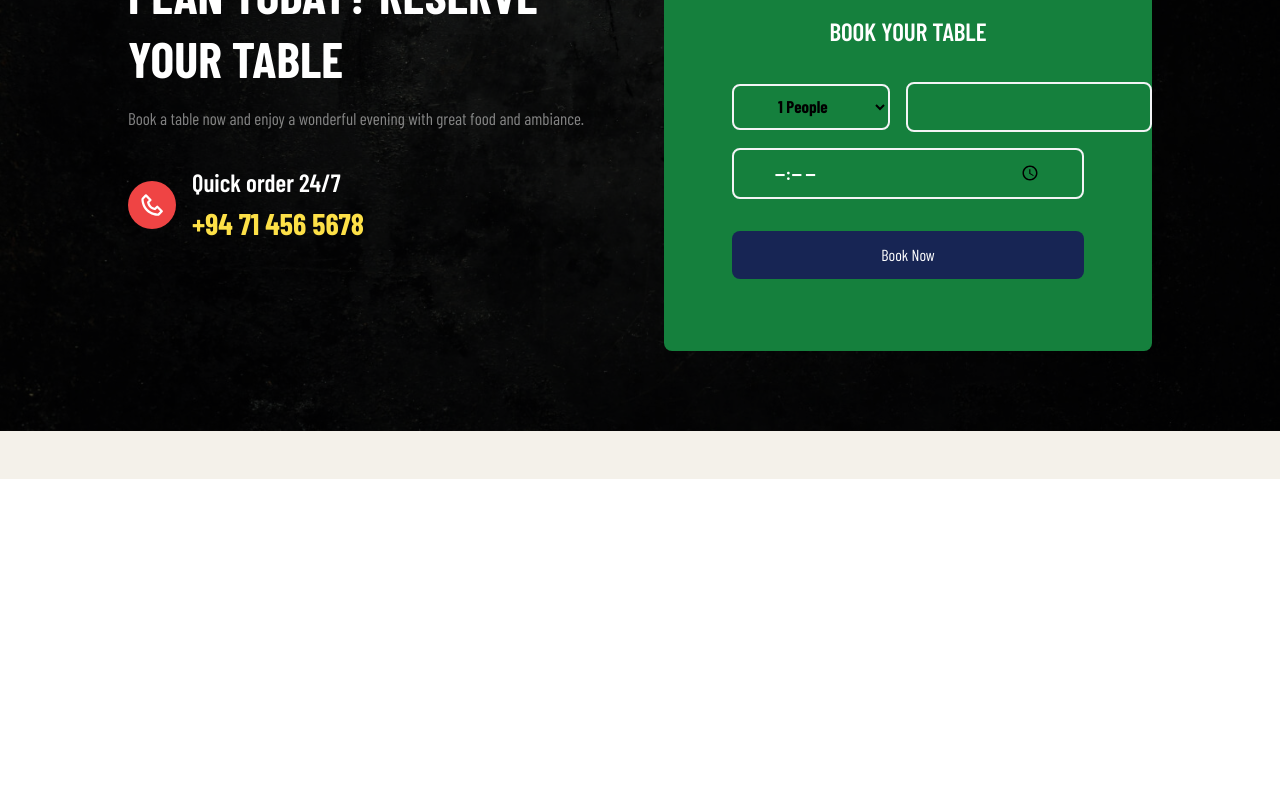
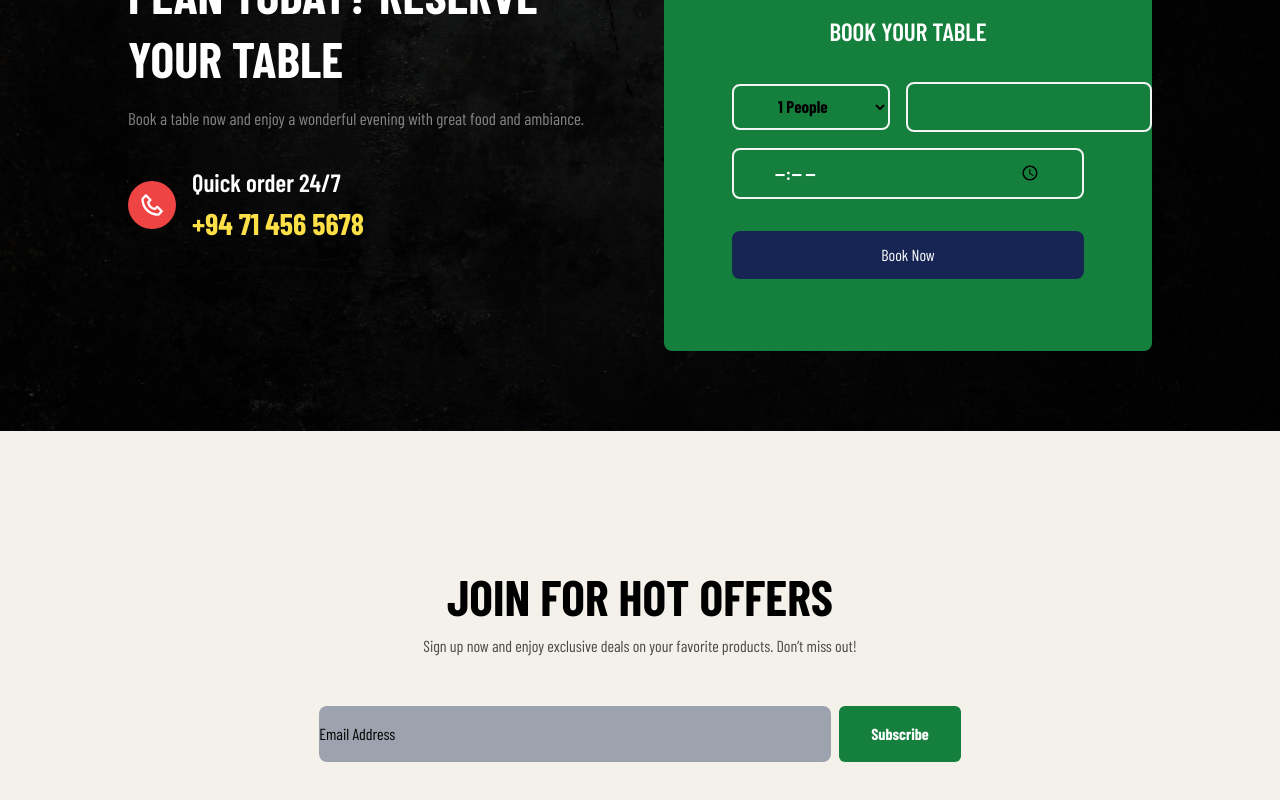
Before and after one commit to spriveen/Burger-Landing, a Next.js app in the folder my-app/: page / in a window 1280 px wide. Shown: the part 3931-4731 px from the top of the page. Before the commit the page ends 4410 px from the top, so only its background shows below. Built offline with nearby package versions, Linux system fonts and the light colour scheme; a web font is replaced by a local one.

Commit message:
update Newsletter.tsx

```diff
--- a/my-app/app/components/Home.tsx
+++ b/my-app/app/components/Home.tsx
@@ -5,6 +5,7 @@ import PopularBurger from './PopularBurger/PopularBurger';
 import Delivery from './Delivery/Delivery';
 import Team from './Team/Team';
 import Reservation from './Reservation/Reservation';
+import Newsletter from './Newsletter/Newsletter';
 
 const Home = () => {
   return (
@@ -15,6 +16,7 @@ const Home = () => {
       <Delivery />
       <Team />
       <Reservation />
+      <Newsletter />
     </div>
   );
 };
--- /dev/null
+++ b/my-app/app/components/Newsletter/Newsletter.tsx
@@ -0,0 +1,31 @@
+import React from 'react';
+
+const Newsletter = () => {
+  return (
+    <div className='pt-[5rem] pb-[5rem]'>
+      <div className='text-center'>
+        <h1 className='text-[28px] sm:text-[38px] md:text-[50px] text-black font-bold uppercase'>
+          Join for hot offers
+        </h1>
+        <p className='text-black text-opacity-70 w-[85%] md:w-[60%] mx-auto'>
+          Sign up now and enjoy exclusive deals on your favorite products. Don’t miss out!
+        </p>
+        <div className='flex items-center space-x-2 mt-[3rem] justify-center'>
+          {/* input */}
+          <input
+            type='email'
+            placeholder='Email Address'
+            className='px-15 py-4 bg-gray-400 w-[40%] outline-none rounded-lg placeholder:text-black'
+          />
+          {/* subscribe button */}
+          <button className='px-8 py-4 bg-green-700 hover:bg-green-900 transition-all
+           duration-200 rounded-md text-white font-bold'>
+            Subscribe
+          </button>
+        </div>
+      </div>
+    </div>
+  );
+}
+
+export default Newsletter;
```
